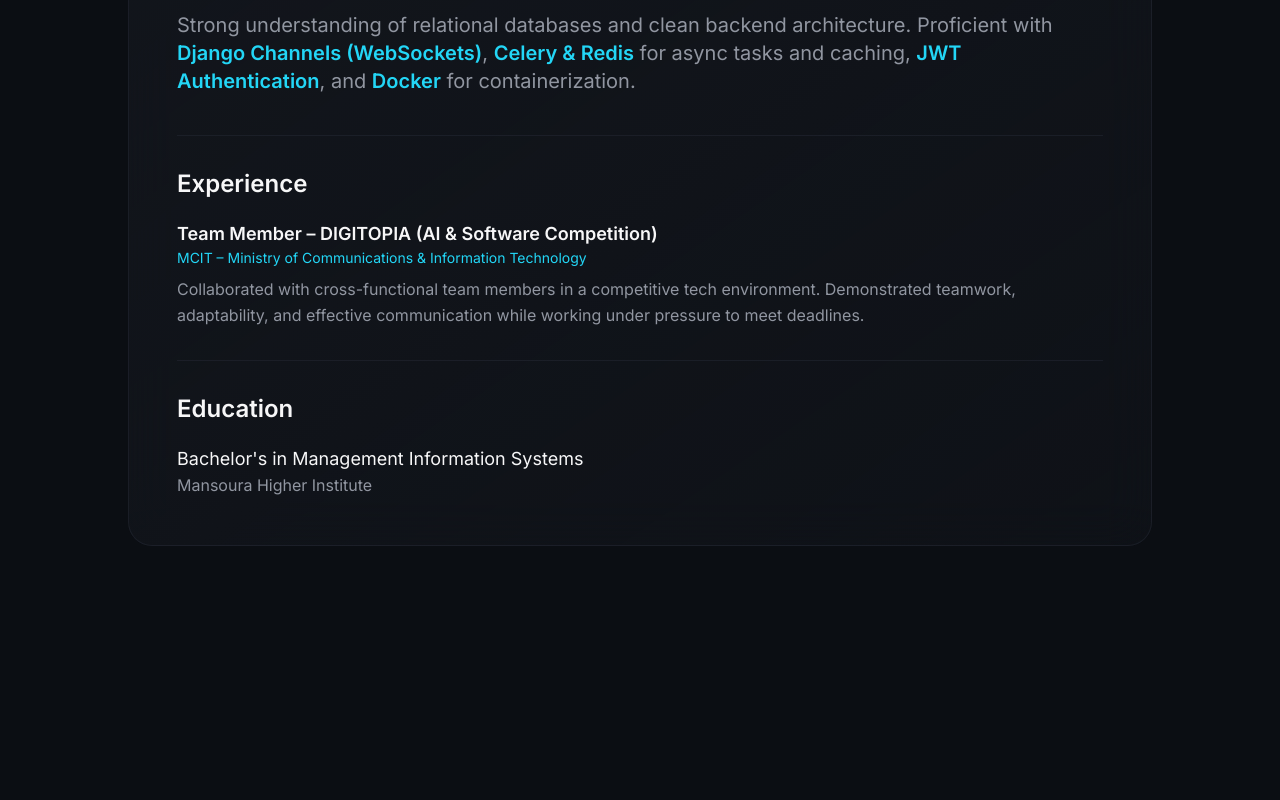
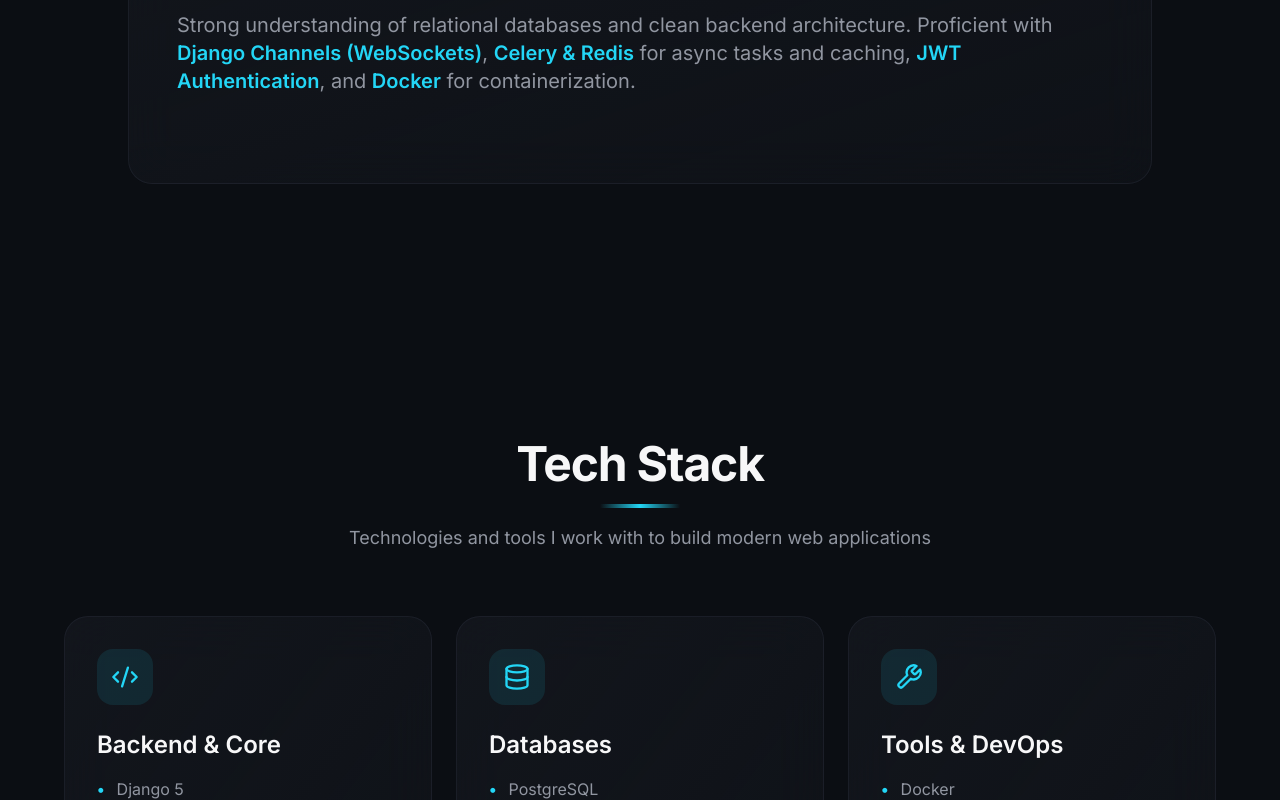
Before and after one commit to codekat123/gabers-code-forge, a React (Vite) app: page / in a window 1280 px wide. Shown: the part 1280-2080 px from the top of the page. Built offline with nearby package versions, Linux system fonts and the light colour scheme; the HTML template or start-up script is replaced by a standard one.

Commit message:
Visual edit in Lovable
Edited UI in Lovable

```diff
--- a/src/components/About.tsx
+++ b/src/components/About.tsx
@@ -1,10 +1,10 @@
 import { useScrollAnimation } from "@/hooks/use-scroll-animation";
-
 const About = () => {
-  const { ref, isVisible } = useScrollAnimation(0.1);
-
-  return (
-    <section className="py-32 px-6 relative" ref={ref}>
+  const {
+    ref,
+    isVisible
+  } = useScrollAnimation(0.1);
+  return <section className="py-32 px-6 relative" ref={ref}>
       <div className={`max-w-5xl mx-auto transition-all duration-1000 ${isVisible ? 'opacity-100 translate-y-0' : 'opacity-0 translate-y-10'}`}>
         <div className="text-center mb-16">
           <h2 className="text-4xl md:text-5xl font-bold mb-4 text-foreground tracking-tight">
@@ -30,26 +30,11 @@ const About = () => {
             <span className="text-primary font-semibold">Docker</span> for containerization.
           </p>
 
-          <div className="mt-10 pt-8 border-t border-border/50">
-            <h3 className="text-2xl font-semibold mb-5 text-foreground">Experience</h3>
-            <div className="mb-4">
-              <h4 className="text-lg font-semibold text-foreground">Team Member – DIGITOPIA (AI & Software Competition)</h4>
-              <p className="text-sm text-primary mb-2">MCIT – Ministry of Communications & Information Technology</p>
-              <p className="text-muted-foreground leading-relaxed">
-                Collaborated with cross-functional team members in a competitive tech environment. Demonstrated teamwork, adaptability, and effective communication while working under pressure to meet deadlines.
-              </p>
-            </div>
-          </div>
 
-          <div className="mt-8 pt-8 border-t border-border/50">
-            <h3 className="text-2xl font-semibold mb-5 text-foreground">Education</h3>
-            <p className="text-lg text-foreground">Bachelor's in Management Information Systems</p>
-            <p className="text-muted-foreground">Mansoura Higher Institute</p>
-          </div>
+
+
         </div>
       </div>
-    </section>
-  );
+    </section>;
 };
-
 export default About;
```
